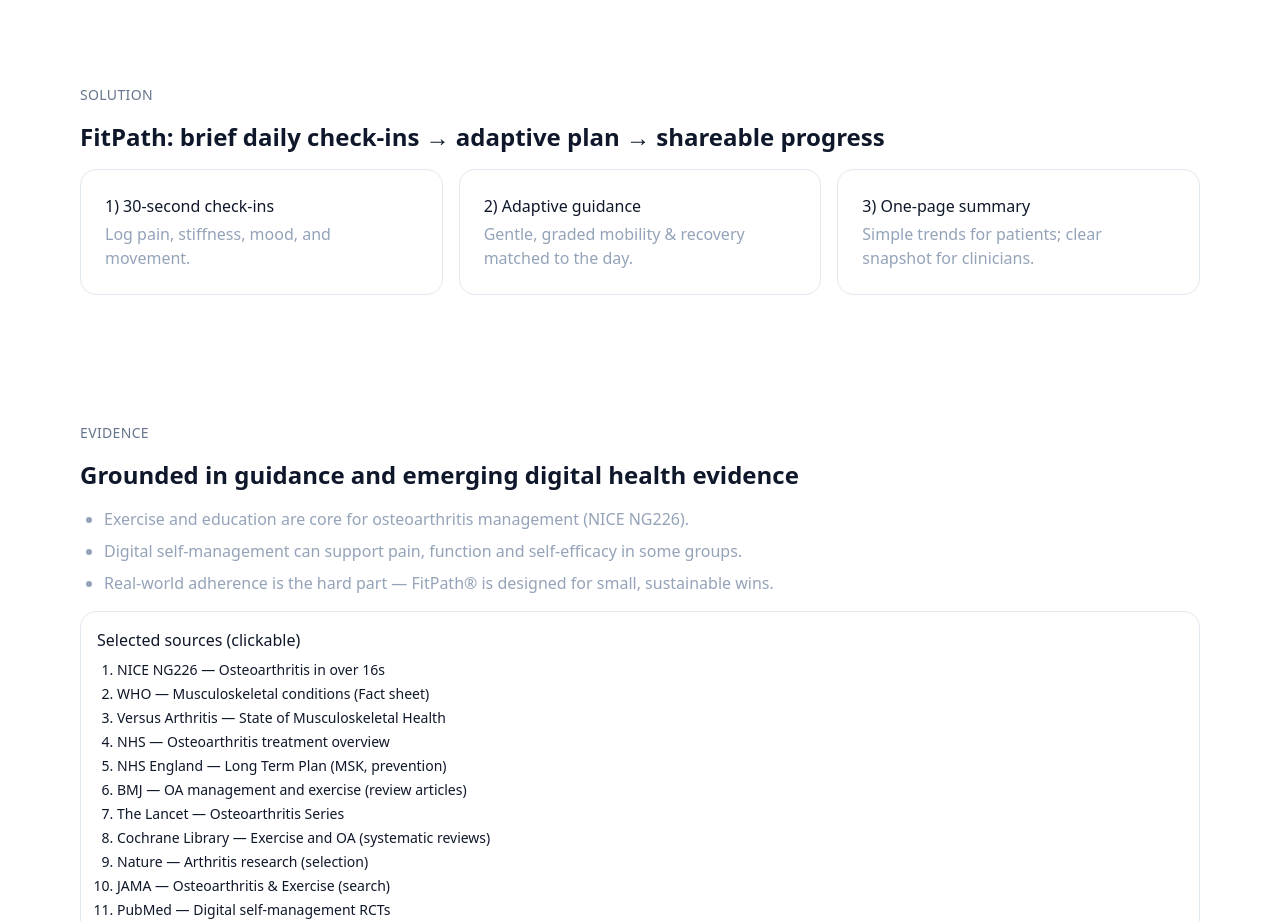
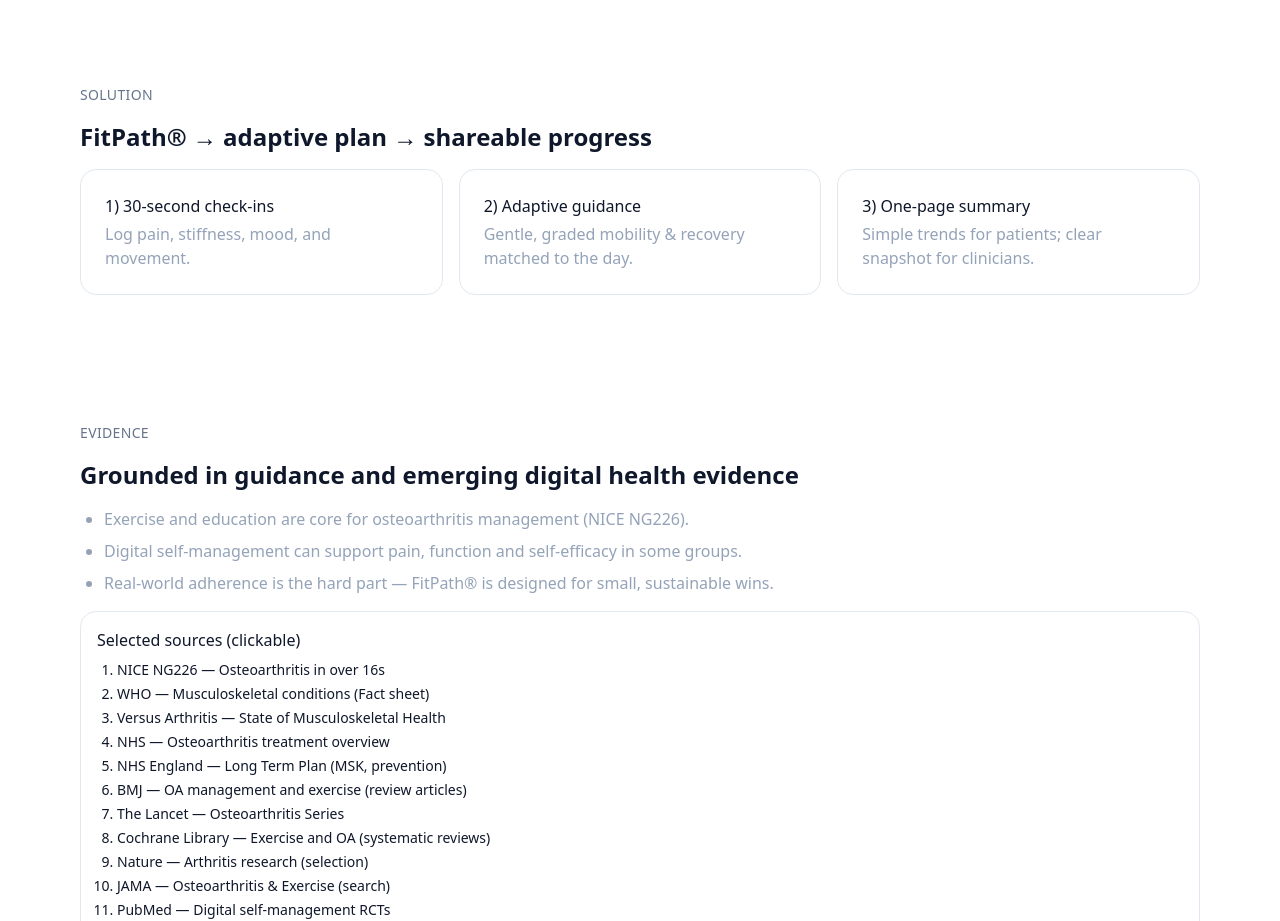
Before and after one commit to Sergypian/resonancehealth-io, a Next.js app: page / in a window 1280 px wide. Shown: the part 1040-1961 px from the top of the page. Built offline with nearby package versions, Linux system fonts and the light colour scheme.

Commit message:
Add trademark symbol to FitPath text

```diff
--- a/app/page.tsx
+++ b/app/page.tsx
@@ -68,7 +68,7 @@
       {/* SOLUTION */}
       <section id="solution" className="section space-y-4 py-16">
         <p className="kicker">Solution</p>
-        <h2 className="text-2xl font-semibold">FitPath: brief daily check-ins → adaptive plan → shareable progress</h2>
+        <h2 className="text-2xl font-semibold">FitPath® → adaptive plan → shareable progress</h2>
         <ol className="mt-2 grid gap-4 md:grid-cols-3">
           <li className="card"><h4 className="font-medium">1) 30-second check-ins</h4><p className="text-ink-soft mt-1">Log pain, stiffness, mood, and movement.</p></li>
           <li className="card"><h4 className="font-medium">2) Adaptive guidance</h4><p className="text-ink-soft mt-1">Gentle, graded mobility & recovery matched to the day.</p></li>
```
